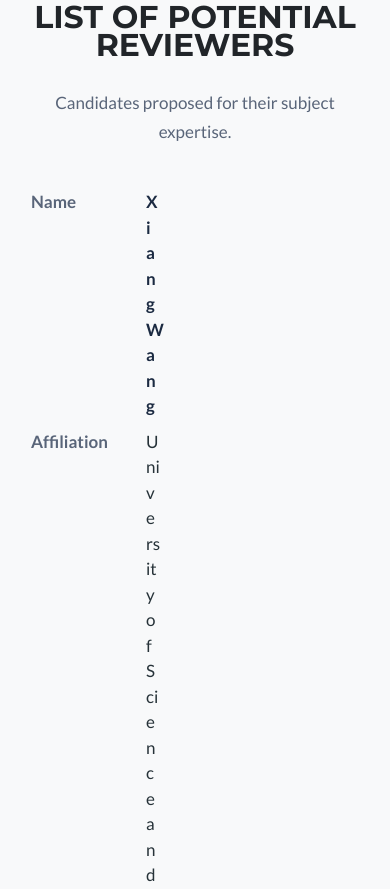
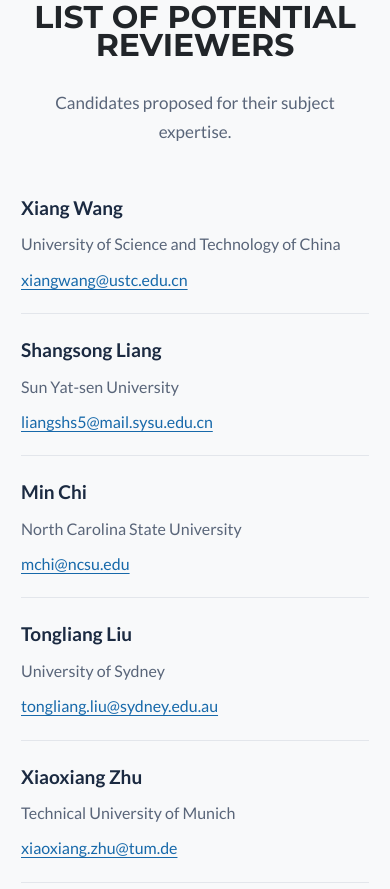
Before and after one commit to ijcnn2027ss/ijcnn2027ss.github.io, a plain HTML site: page index.html in a window 390 px wide. Shown: the part 8955-9844 px from the top of the page. Drawn offline with nearby package versions, Linux system fonts and the light colour scheme.

Commit message:
Update index.html

```diff
--- a/index.html
+++ b/index.html
@@ -847,37 +847,82 @@
 /* Mobile responsive */
 @media (max-width: 767px) {
 
-    #Submission .reviewers-table,
+    #Submission .reviewers-table {
+        width: 100%;
+        max-width: 100%;
+        display: block;
+    }
+
+    #Submission .reviewers-table thead {
+        display: none;
+    }
+
     #Submission .reviewers-table tbody,
-    #Submission .reviewers-table tr,
-    #Submission .reviewers-table td {
+    #Submission .reviewers-table tr {
         display: block;
         width: 100%;
     }
 
-    #Submission .reviewers-table thead {
-        display: none;
-    }
-
     #Submission .reviewers-table tr {
-        padding: 12px 0;
+        display: block;
+        padding: 14px 0;
         border-bottom: 1px solid #e3e6eb;
     }
 
-    #Submission .reviewers-table td {
-        display: grid;
-        grid-template-columns: 105px minmax(0, 1fr);
-        gap: 10px;
-        padding: 5px 10px;
+    #Submission .reviewers-table td,
+    #Submission .reviewers-table td:first-child,
+    #Submission .reviewers-table td:nth-child(2),
+    #Submission .reviewers-table td:nth-child(3) {
+        display: block;
+        width: 100% !important;
+        padding: 6px 0;
         border: none;
         font-size: 17px;
-        overflow-wrap: anywhere;
-    }
-
-    #Submission .reviewers-table td::before {
-        content: attr(data-label);
-        font-weight: 600;
-        color: #596579;
+        line-height: 1.65;
+        overflow-wrap: normal;
+        word-break: normal;
+    }
+
+    /* Hide repeated column labels on mobile */
+#Submission .reviewers-table td::before {
+    display: none !important;
+    content: none !important;
+}
+
+/* Reviewer name */
+#Submission .reviewers-table td:first-child {
+    font-size: 19px;
+    font-weight: 700;
+    color: #1b2a41;
+    padding-bottom: 2px;
+}
+
+/* University */
+#Submission .reviewers-table td:nth-child(2) {
+    font-size: 16px;
+    color: #596579;
+    padding-bottom: 3px;
+}
+
+/* Email */
+#Submission .reviewers-table td:nth-child(3) {
+    font-size: 16px;
+    color: #1769aa;
+}
+
+#Submission .reviewers-table td:nth-child(3) a {
+    color: #1769aa;
+    text-decoration: underline;
+    overflow-wrap: anywhere;
+}
+
+    #Submission .reviewers-table td:first-child {
+        font-weight: 700;
+        color: #1b2a41;
+    }
+
+    #Submission .reviewers-table td a {
+        word-break: break-all;
     }
 
     #Submission .reviewers-intro {
```
